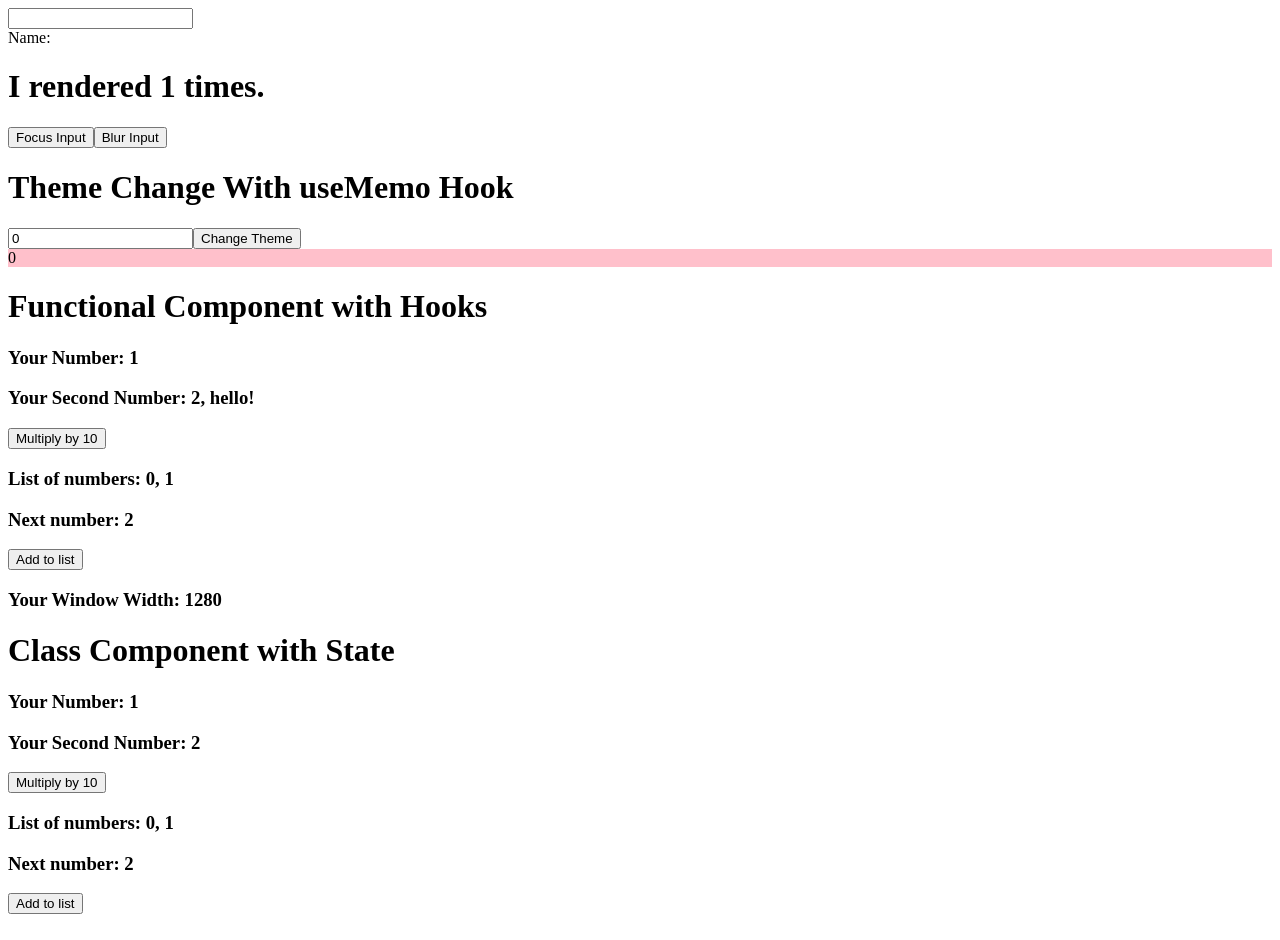
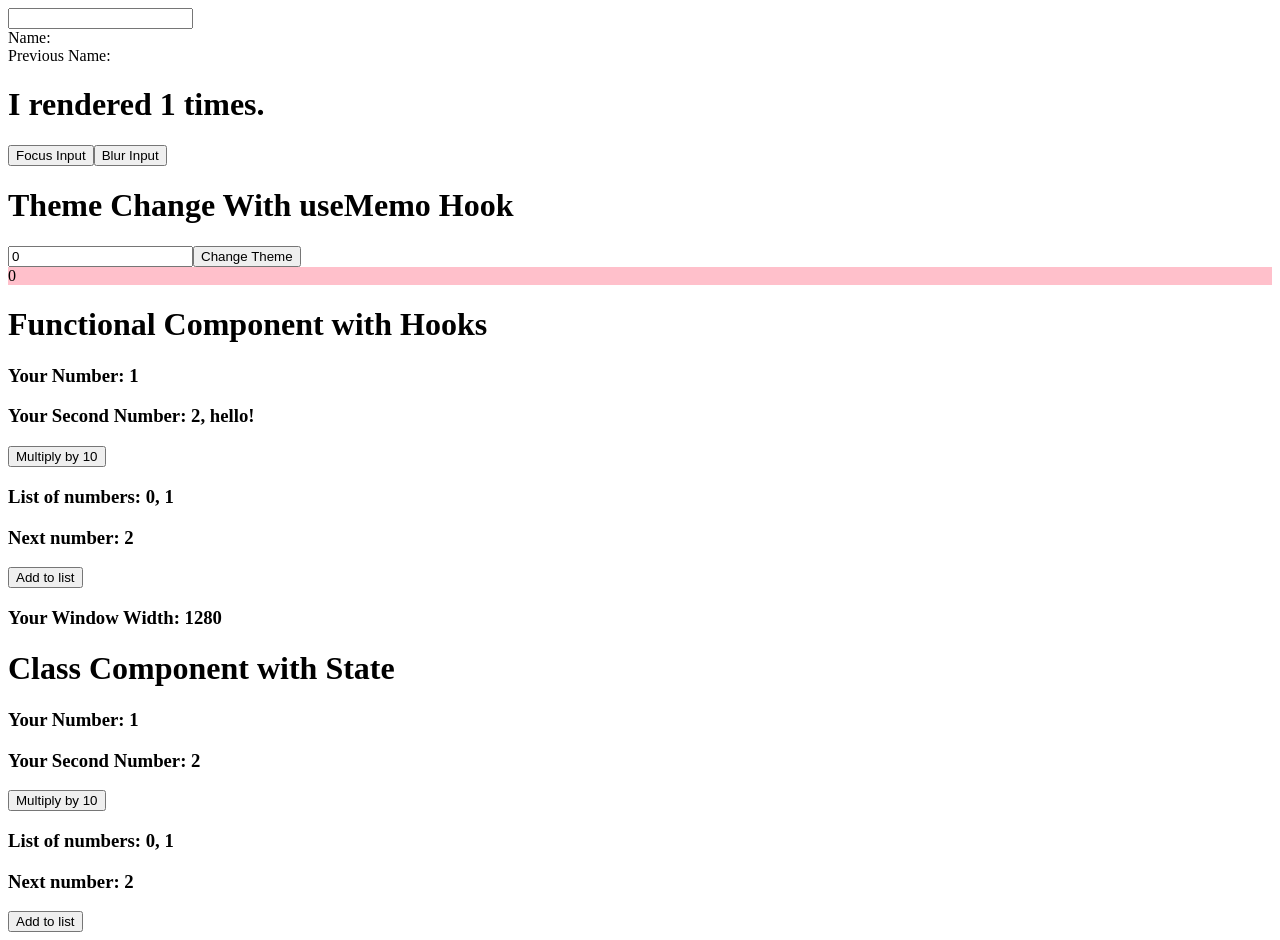
Before and after one commit to kawilliams8/hooks-refresher, a React app: page / in a window 1280 px wide. Built offline with nearby package versions, Linux system fonts and the light colour scheme; the HTML template or start-up script is replaced by a standard one.

Commit message:
Persist a variable across renders, without triggering own render

```diff
--- a/src/NameRefs.js
+++ b/src/NameRefs.js
@@ -4,6 +4,7 @@ const NameRefs = () => {
     const [name, setName] = useState('');
     const count = useRef(1);
     const inputRef = useRef();
+    const prevName = useRef('');
 
     //useEffect(() => {
     //infinite loop while trying to count the renders
@@ -23,6 +24,7 @@ const NameRefs = () => {
 
     const focus = () => {
         //inputRef is the DOM node
+        //Don't update state or append children here, rely on normal conditional JSX and state/props to handle that
         inputRef.current.focus();
     };
 
@@ -30,10 +32,17 @@ const NameRefs = () => {
         inputRef.current.blur();
     };
 
+    useEffect(() => {
+        //Capture the old state and persist it, without a re-render
+        //This used to only be available in class components' local state
+        prevName.current = inputRef.current.value;
+    });
+
     return (
         <>
             <input ref={inputRef} value={name} onChange={e => setName(e.target.value)} />
             <div>Name: {name}</div>
+            <div>Previous Name: {prevName.current}</div>
             <h1>I rendered {count.current} times.</h1>
             <button onClick={focus}>Focus Input</button>
             <button onClick={blur}>Blur Input</button>
```
